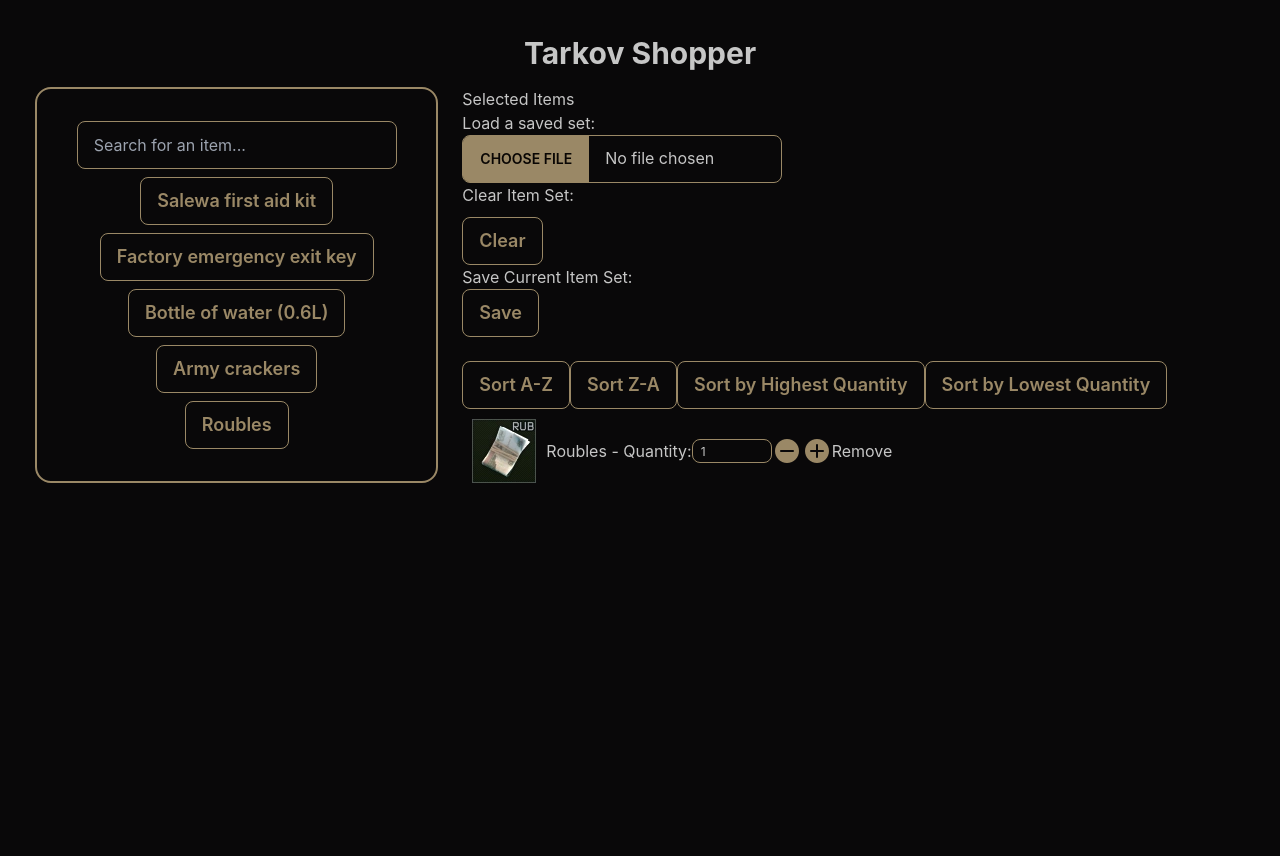
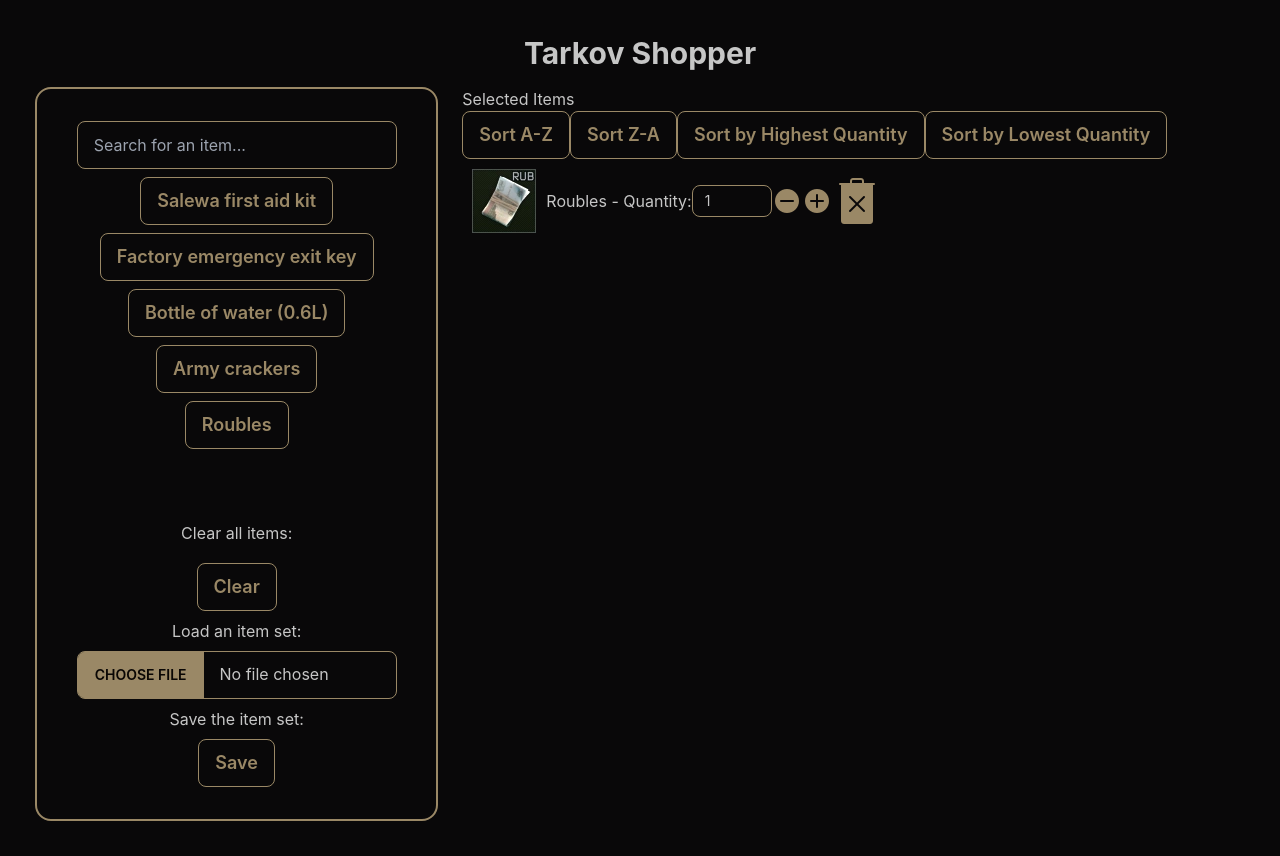
Before and after one commit to ericborn/tarkov-shopper, a React (Create React App) app: page / in a window 1280 px wide. Both pictures are taken after a click on the button "Roubles". Before the commit the page ends 800 px from the top, so only its background shows below. Built offline with nearby package versions, Linux system fonts and the light colour scheme.

Commit message:
reorganize UI

```diff
--- a/src/App.js
+++ b/src/App.js
@@ -149,21 +149,22 @@
                                             <button
                                                 class='btn btn-primary btn-outline text-lg h-auto'
                                                 key={item.id}
-                                            onClick={() => handleItemClick(item.id)}
-                                        >
+                                                onClick={() => handleItemClick(item.id)}>
                                                 {item.name}
                                             </button>
                                         </li>
                                     ))}
                                 </ul>
                             </div>
-                    </div>
-                </div>
-                <div>
-                    <h2>Selected Items</h2>
-                    <div style={{ marginBottom: '10px' }}>
-                        <label for='load'>Load a saved set:</label>
-                        <br />
+                            <div className='card-body items-center'>
+                                <label for='save'>Clear all items:</label>
+                                <button
+                                    className='btn btn-primary btn-outline text-lg'
+                                    onClick={handleClearSelectedItems}
+                                    style={{ marginTop: '10px' }}>
+                                    Clear
+                                </button>
+                                <label for='load'>Load an item set:</label>
                                 <input
                                     type='file'
                                     id='load'
@@ -172,24 +173,16 @@
                                     class='file-input file-input-bordered file-input-primary w-full max-w-xs'
                                     onChange={handleImportSelectedItems}
                                 />
-                        <br />
-                        <label for='save'>Clear Item Set:</label>
-                        <br />
-                        <button
-                            className='btn btn-primary btn-outline text-lg'
-                            onClick={handleClearSelectedItems}
-                            style={{ marginTop: '10px' }}
-                        >
-                            Clear
-                        </button>
-                        <br />
-                        <label for='save'>Save Current Item Set:</label>
-                        <br />
+                                <label for='save'>Save the item set:</label>
                                 <button class='btn btn-primary btn-outline text-lg' onClick={handleSaveSelectedItems}>
                                 Save
                                 </button>
-                        <br />
-                        <br />
+                            </div>
+                        </div>
+                    </div>
+                <div>
+                    <h2>Selected Items</h2>
+                    <div style={{ marginBottom: '10px' }}>
                         <button class='btn btn-primary btn-outline text-lg' onClick={handleSortAlphabetically}>
                             Sort A-Z
                         </button>
@@ -219,14 +212,16 @@
                                     type="number"
                                     value={selectedItem.quantity}
                                     onChange={(e) => handleQuantityChange(selectedItem.id, parseInt(e.target.value))}
-                                className="input input-bordered input-primary input-xs w-full max-w-xs" />
+                                className="input input-bordered input-primary input-sm w-full max-w-xs"/>
                                 <button onClick={() => handleDecreaseQuantity(selectedItem.id)}>
-                                    <img src='images/icon-minus.png' alt='-' />
+                                    <img src='images/icon-minus.png' alt='-'/>
                                 </button>
                                 <button onClick={() => handleIncreaseQuantity(selectedItem.id)}>
-                                    <img src='images/icon-plus.png' alt='+' />
+                                    <img src='images/icon-plus.png' alt='+'/>
                                 </button>{' '}
-                                <button onClick={() => handleRemoveItem(selectedItem.id)}>Remove</button>
+                                <button onClick={() => handleRemoveItem(selectedItem.id)}>
+                                    <img src='images/icon-remove.png' alt='x'/>
+                                </button>
                             </li>
                         ))}
                     </ul>
```
Lines whose indentation alone changed are shown as unchanged.
